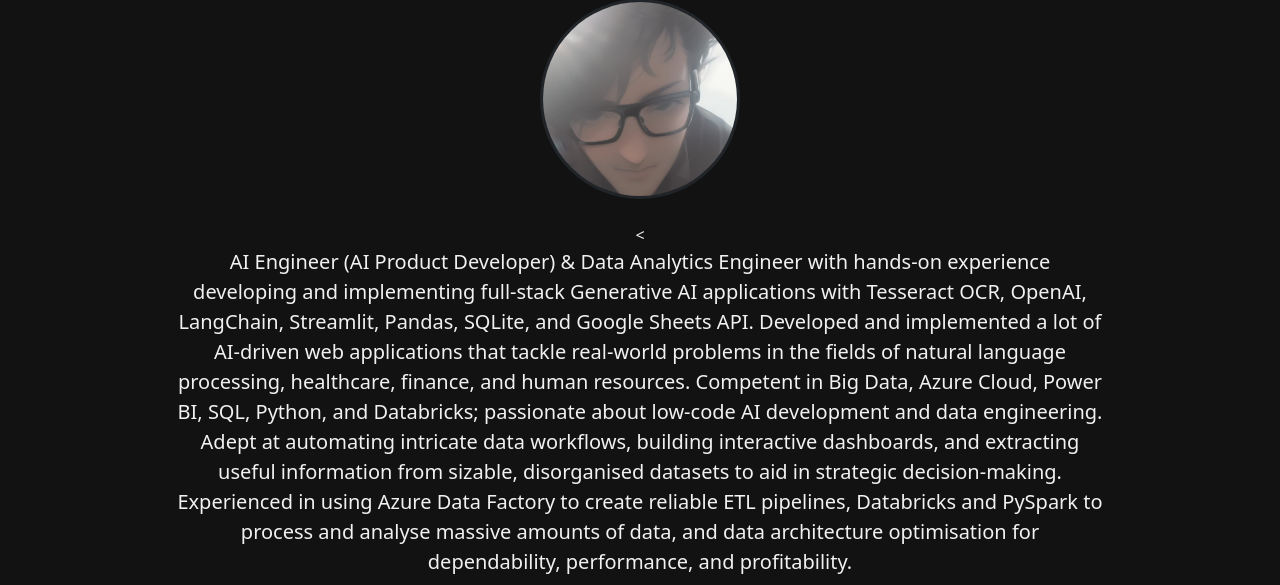
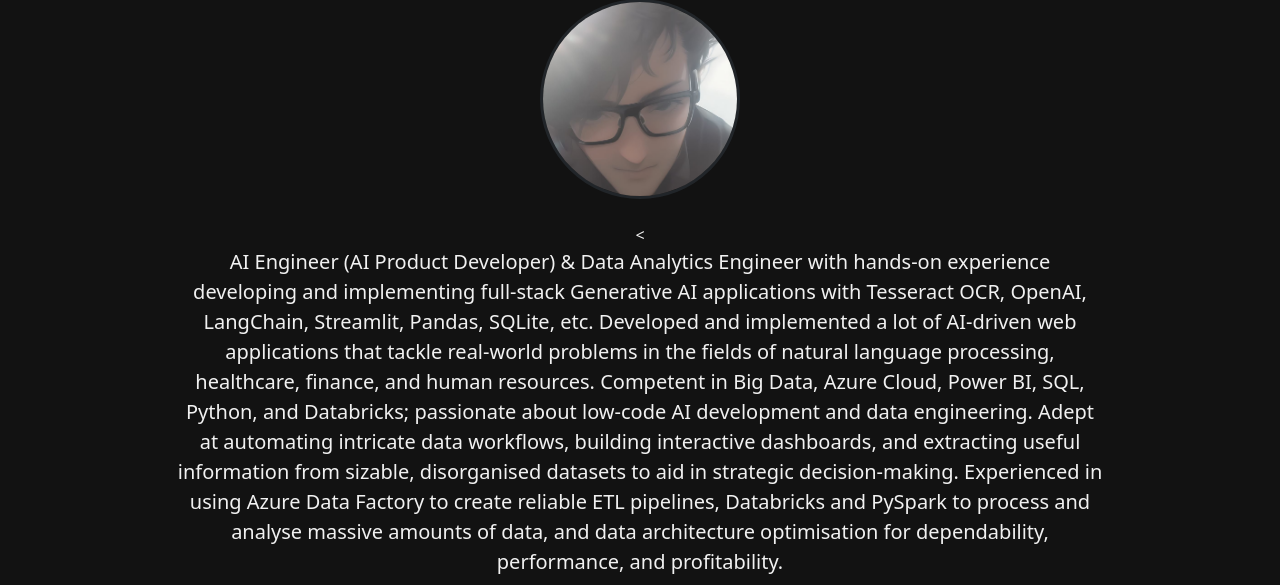
Before and after one commit to rachitch11/rachitchoudhary, a plain HTML site: page index.html in a window 1280 px wide. Shown: the part 367-952 px from the top of the page. Drawn offline with nearby package versions, Linux system fonts and the light colour scheme.

Commit message:
Update index.html

```diff
--- a/index.html
+++ b/index.html
@@ -218,7 +218,7 @@
       <<div class="row justify-content-center">
   <div class="col-12 col-md-10 col-lg-10">
     <p class="lead">
-      AI Engineer (AI Product Developer) & Data Analytics Engineer  with hands-on experience developing and implementing full-stack Generative AI applications with Tesseract OCR, OpenAI, LangChain, Streamlit, Pandas, SQLite, and Google Sheets API. Developed and implemented a lot of AI-driven web applications that tackle real-world problems in the fields of natural language processing, healthcare, finance, and human resources.
+      AI Engineer (AI Product Developer) & Data Analytics Engineer  with hands-on experience developing and implementing full-stack Generative AI applications with Tesseract OCR, OpenAI, LangChain, Streamlit, Pandas, SQLite, etc. Developed and implemented a lot of AI-driven web applications that tackle real-world problems in the fields of natural language processing, healthcare, finance, and human resources.
       Competent in Big Data, Azure Cloud, Power BI, SQL, Python, and Databricks; passionate about low-code AI development and data engineering. Adept at automating intricate data workflows, building interactive dashboards, and extracting useful information from sizable, disorganised datasets to aid in strategic decision-making.
       Experienced in using Azure Data Factory to create reliable ETL pipelines, Databricks and PySpark to process and analyse massive amounts of data, and data architecture optimisation for dependability, performance, and profitability.
     </p>
```
